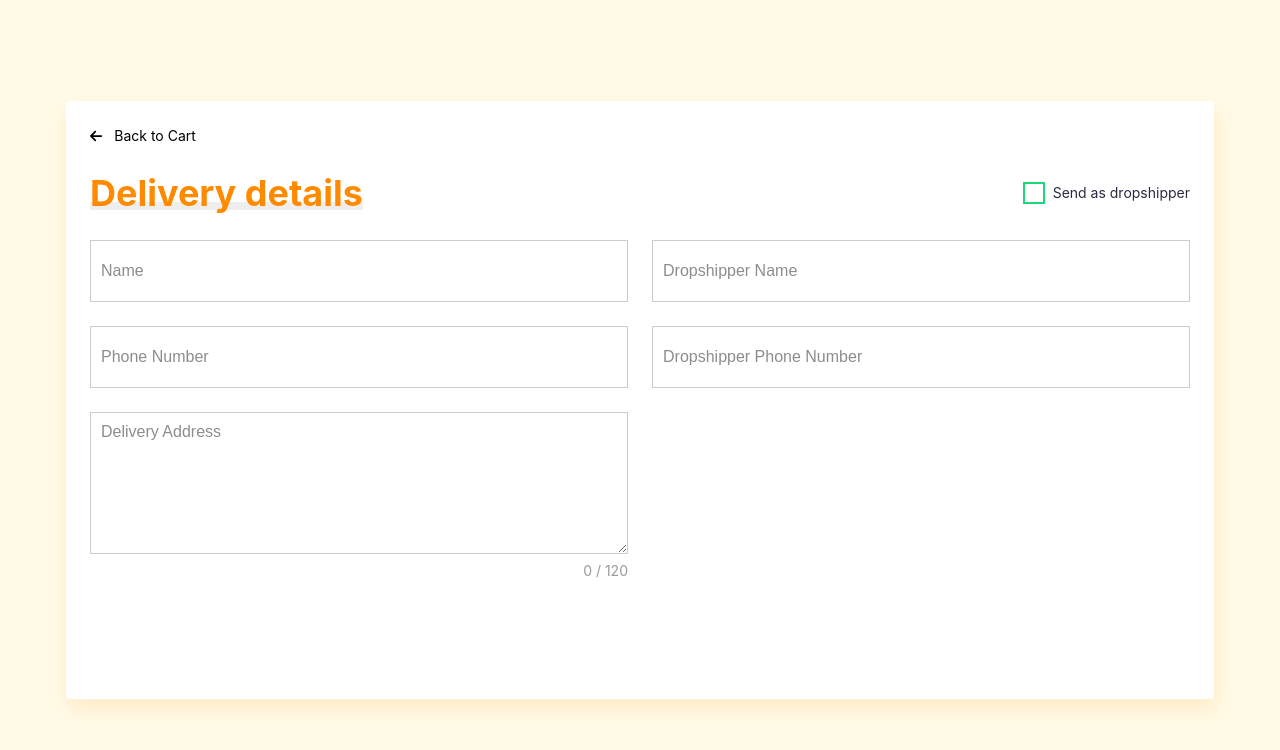
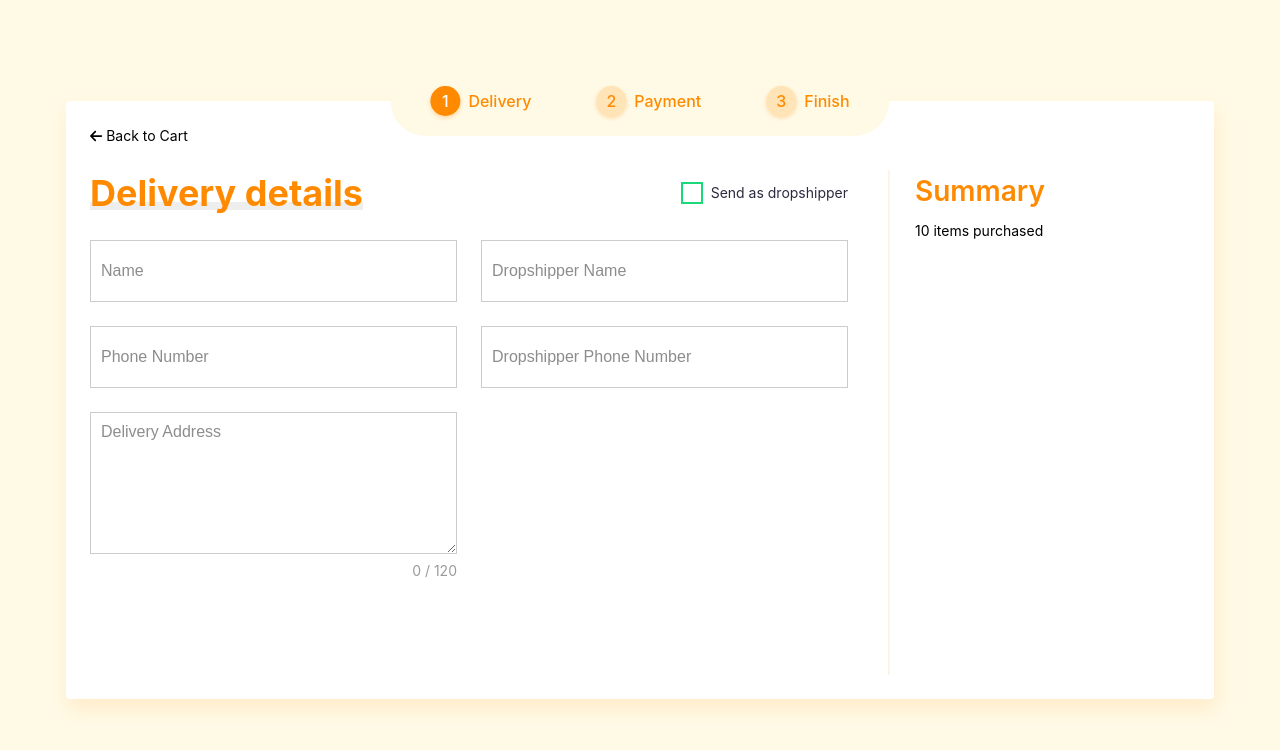
Before and after one commit to imantoafiif/jakmall-app, a Vue app: page / in a window 1280 px wide. Shown: the top 750 px of the page. Built offline with nearby package versions, Linux system fonts and the light colour scheme.

Commit message:
development summary component

```diff
--- a/src/components/breadcrumbs.vue
+++ b/src/components/breadcrumbs.vue
@@ -0,0 +1,52 @@
+<script setup></script>
+
+<template>
+    <div class="bc-container">
+        <div
+            v-for="step in [
+                { label: 'Delivery', key: 1 },
+                { label: 'Payment', key: 2 },
+                { label: 'Finish', key: 3 },
+            ]"
+            class="bc-container__steps">
+            <div :class="{'bc-container__steps__active': step.key <= 1}">{{ step.key }}</div>
+            <span>{{ step.label }}</span>
+        </div>
+    </div>
+</template>
+
+<style lang="stylus" scoped>
+    .bc-container
+        display flex
+        flex-direction row
+        background #FFFAE6
+        font-size 16px
+        font-weight 500
+        gap 65px
+        padding 20px 40px
+        border-radius 50px
+
+        &__steps
+            display flex
+            flex-direction row
+            align-items center
+            gap 8px
+
+            & > div
+                width 30px
+                height 30px
+                border-radius 50%
+                background #FF8A0033
+                display flex
+                align-items center
+                justify-content center
+                color #FF8A00
+                box-shadow 0px 2px 4px #FF8A004D
+
+            &__active
+                background #FF8A00 !important
+                color white !important
+
+            & > span
+                color #FF8A00
+</style>
--- a/src/components/main-display.vue
+++ b/src/components/main-display.vue
@@ -1,5 +1,7 @@
 <script setup>
+    import breadcrumbs from './breadcrumbs.vue';
     import checkbox from './checkbox.vue';
+    import summaries from './summary.vue';
     import Title from './title.vue'
     import { ref } from 'vue';
 
@@ -10,6 +12,8 @@
 
 <template>
     <div class="container">
+        <breadcrumbs class="container__breadcrumbs"></breadcrumbs>
+        <div class="container__pages">
             <a>
                 <font-awesome-icon icon="arrow-left" />
                 Back to Cart
@@ -37,6 +41,8 @@
                 </div>
             </div>
         </div>
+        <summaries></summaries>
+    </div>
 </template>
 
 <style lang="stylus" scoped>
@@ -48,9 +54,22 @@
         padding 24px
         z-index 0
         display flex
+        flex-direction row
+        box-shadow 2px 10px 20px 0 #ff8a0020
+        position relative
+
+        &__pages
+            display flex
             flex-direction column
             gap 20px
-        box-shadow 2px 10px 20px 0 #ff8a0020
+            flex-grow 1
+            margin-right 40px
+
+        &__breadcrumbs
+            position absolute
+            top -35px
+            left 50%
+            transform: translate(-50%)
 
         &__headers
             display flex
--- /dev/null
+++ b/src/components/summary.vue
@@ -0,0 +1,29 @@
+<script setup></script>
+
+<template>
+    <div class="summary-container">
+        <div class="summary-container__head">
+            <h1>Summary</h1>
+            <p>10 items purchased</p>
+        </div>
+    </div>
+</template>
+
+<style lang="stylus" scoped>
+    .summary-container
+        display flex
+        flex-direction column
+        width 250px
+        border-left 2px solid #FF8A001A
+        padding 0 25px
+        margin-top 45px
+
+        &__head
+            & > h1
+                font-weight 600
+                color #FF8A00
+                margin 0
+
+            & > p
+                margin 8px 0
+</style>
```
Lines whose indentation alone changed are shown as unchanged.
